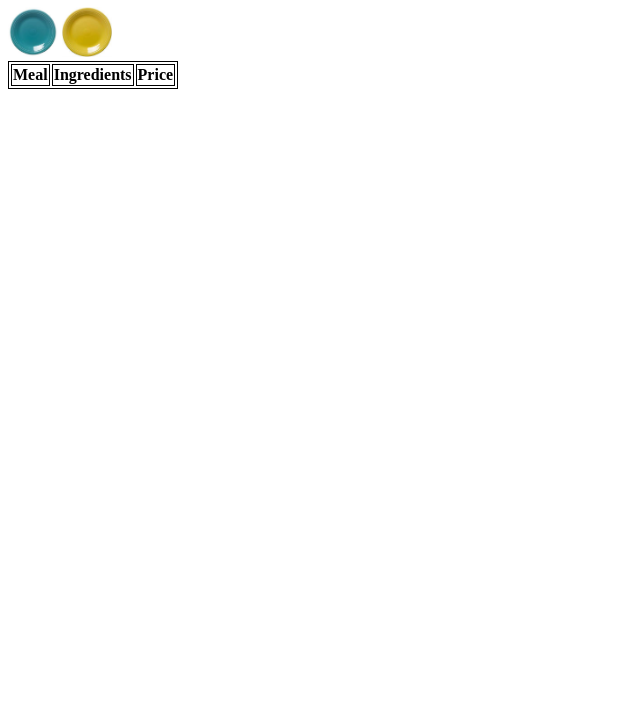
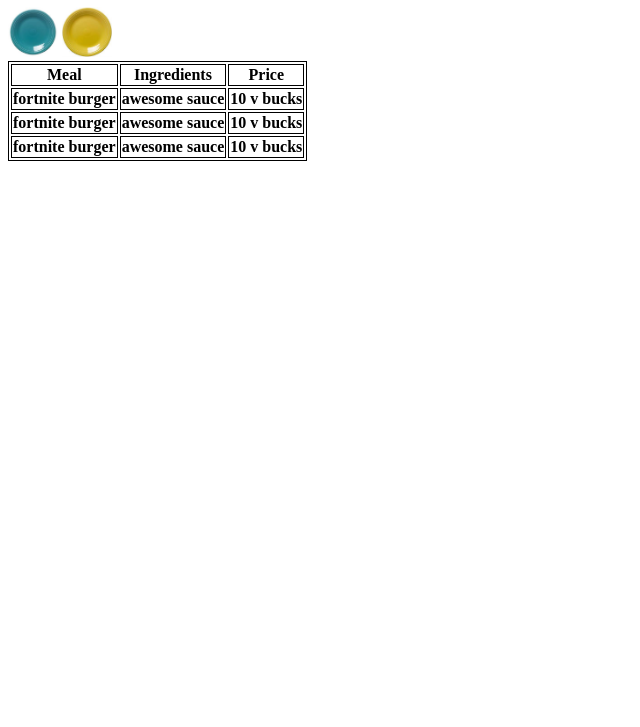
Before and after one commit to LaGuardia-WebDev-2024/laguardia-webdev-2024-githubclassroom-3-3-html-tables-3-3-HTML-Tables, a plain HTML site: page index.html in a window 1280 px wide. Shown: the part 73-800 px from the top of the page, without its empty margins (0-640 px from the left). Drawn offline with Linux system fonts and the light colour scheme.

Commit message:
🐎♥️ Updated with Glitch

```diff
--- a/index.html
+++ b/index.html
@@ -13,8 +13,8 @@
 
         <h1>Our dinner menu</h1>
 
-          <img src="plate_blue.jpg" width=50>
-          <img src="plate_yellow.jpg" width=50>
+          <img src="plate_blue.jpg" width="50">
+          <img src="plate_yellow.jpg" width="50">
 
         <table>
             <thead>
@@ -23,9 +23,30 @@
                     <th>Ingredients</th>
                     <th>Price</th>
                 </tr>
+
             </thead>
             <tbody>
-
+                <thread>
+                <tr>
+                  <th>fortnite burger</th>
+                  <th>awesome sauce</th>
+                  <th>10 v bucks</th>
+                  </tr>
+              </thread>
+              <thread>
+                <tr>
+                  <th>fortnite burger</th>
+                  <th>awesome sauce</th>
+                  <th>10 v bucks</th>
+                  </tr>
+              </thread>
+              <thread>
+                <tr>
+                  <th>fortnite burger</th>
+                  <th>awesome sauce</th>
+                  <th>10 v bucks</th>
+                  </tr>
+              </thread>
             </tbody>
         </table>
 
```
